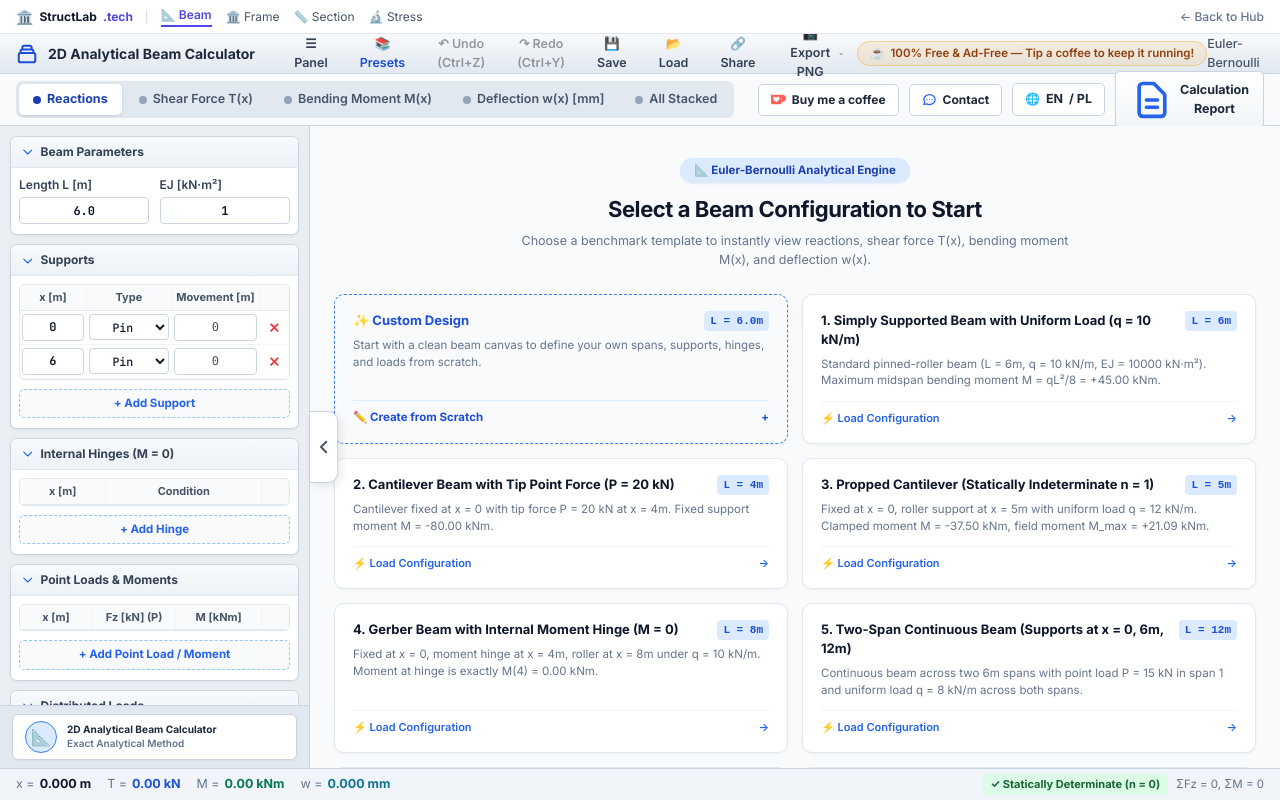
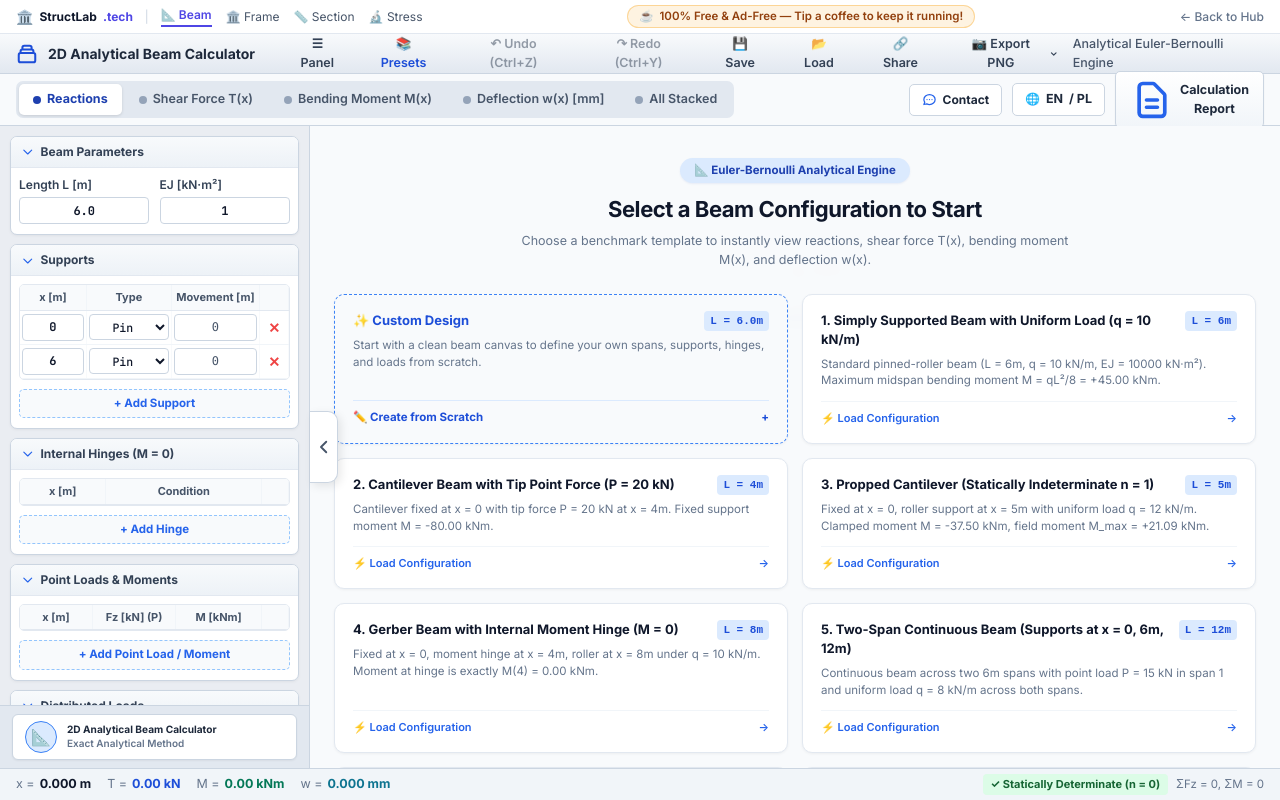
Before and after one commit to PengyuanXia/2d-analytical-beam-calculator, a website: page index.html in a window 1280 px wide. Drawn offline with nearby package versions, Linux system fonts and the light colour scheme.

Commit message:
feat: move banner to universal header bar and remove duplicate coffee button

```diff
--- a/css/beam-calculator.css
+++ b/css/beam-calculator.css
@@ -335,11 +335,11 @@ html, body {
   color: #64748b;
 }
 
-.header-mission-pill {
+.structlab-mission-pill {
   display: inline-flex;
   align-items: center;
   gap: 6px;
-  padding: 3px 12px;
+  padding: 2px 11px;
   background: rgba(245, 158, 11, 0.12);
   border: 1px solid rgba(245, 158, 11, 0.35);
   border-radius: 9999px;
@@ -348,19 +348,14 @@ html, body {
   color: #92400e;
   text-decoration: none;
   transition: all 0.2s ease;
+  line-height: 1.4;
   white-space: nowrap;
 }
 
-.header-mission-pill:hover {
+.structlab-mission-pill:hover {
   background: rgba(245, 158, 11, 0.22);
-  border-color: rgba(245, 158, 11, 0.55);
+  border-color: rgba(245, 158, 11, 0.6);
   transform: translateY(-1px);
-}
-
-@media (max-width: 1120px) {
-  .header-mission-pill {
-    display: none;
-  }
 }
 
 /* Ribbon Controls */
--- a/index.html
+++ b/index.html
@@ -45,6 +45,12 @@
           <a href="https://section.structlab.tech" style="color: #475569; text-decoration: none; transition: color 0.2s;" onmouseover="this.style.color='#059669'" onmouseout="this.style.color='#475569'" title="Section Properties Calculator">📏 Section</a>
           <a href="https://stress.structlab.tech" style="color: #475569; text-decoration: none; transition: color 0.2s;" onmouseover="this.style.color='#d97706'" onmouseout="this.style.color='#475569'" title="Beam Stress Calculator">🔬 Stress</a>
         </nav>
+      </div>
+      <div class="hidden md:flex items-center justify-center">
+        <a href="https://ko-fi.com/pengyuanxia" target="_blank" rel="noopener noreferrer" class="structlab-mission-pill" id="headerMissionPill" title="Support free engineering tools on Ko-fi">
+          <span>☕</span>
+          <span id="lblHeaderMissionNote">100% Free & Ad-Free — Tip a coffee to keep it running!</span>
+        </a>
       </div>
       <div>
         <a href="https://structlab.tech" id="navBackToHub" data-i18n="backToHub" style="color: #64748b; text-decoration: none; font-size: 12px; font-weight: 500;" onmouseover="this.style.color='#0f172a'" onmouseout="this.style.color='#64748b'">← Back to Hub</a>
@@ -99,12 +105,6 @@
         </nav>
       </div>
 
-      <!-- Header Mission / Ad-Free Support Pill -->
-      <a href="https://ko-fi.com/pengyuanxia" target="_blank" rel="noopener noreferrer" class="header-mission-pill" id="headerMissionPill" title="Support free engineering tools on Ko-fi">
-        <span>☕</span>
-        <span id="lblHeaderMissionNote">100% Free & Ad-Free — Tip a coffee to keep it running!</span>
-      </a>
-
       <div class="user-greeting">
         <span class="font-medium text-slate-600 text-[12.5px]" id="appGreeting">Analytical Euler-Bernoulli Engine</span>
       </div>
@@ -134,14 +134,6 @@
       </div>
 
       <div class="ribbon-right">
-        <!-- Ko-fi Patron Button -->
-        <a href="https://ko-fi.com/pengyuanxia" target="_blank" rel="noopener noreferrer" class="btn-kofi" id="btnKofi" title="Buy me a coffee on Ko-fi">
-          <svg style="width: 15px; height: 15px; color: #ff5e5b; flex-shrink: 0;" viewBox="0 0 24 24" fill="currentColor">
-            <path d="M23.881 8.948c-.773-4.085-4.859-4.593-4.859-4.593H.723c-.604 0-.679.798-.679.798s-.082 7.324-.022 11.822c.164 2.424 2.586 2.672 2.586 2.672s8.267-.023 11.966-.049c2.438-.426 2.683-2.566 2.658-3.734 4.352.24 7.422-2.831 6.649-6.916zm-11.062 3.511c-1.246 1.453-4.011 3.976-4.011 3.976s-.121.119-.31.023c-.076-.04-.228-.154-.228-.154s-2.738-2.529-3.985-3.982c-1.399-1.631-.77-4.103 1.055-4.582 1.442-.379 2.766.425 3.308 1.404.544-.979 1.868-1.783 3.31-1.404 1.823.479 2.453 2.951 1.053 4.582zm4.721-1.233c-.279.711-.795 1.258-1.542 1.637.042-.903.042-1.896.012-2.883 1.229.07 1.776.536 1.53 1.246z"/>
-          </svg>
-          <span class="font-bold text-[12px]" id="lblKofiText">Buy me a coffee</span>
-        </a>
-
         <!-- Contact Creator Button (Opens Interactive Modal) -->
         <button class="btn-contact" id="btnContact" title="Contact & Feedback">
           <svg style="width: 15px; height: 15px; color: #2563eb; flex-shrink: 0;" fill="none" stroke="currentColor" viewBox="0 0 24 24">
```
